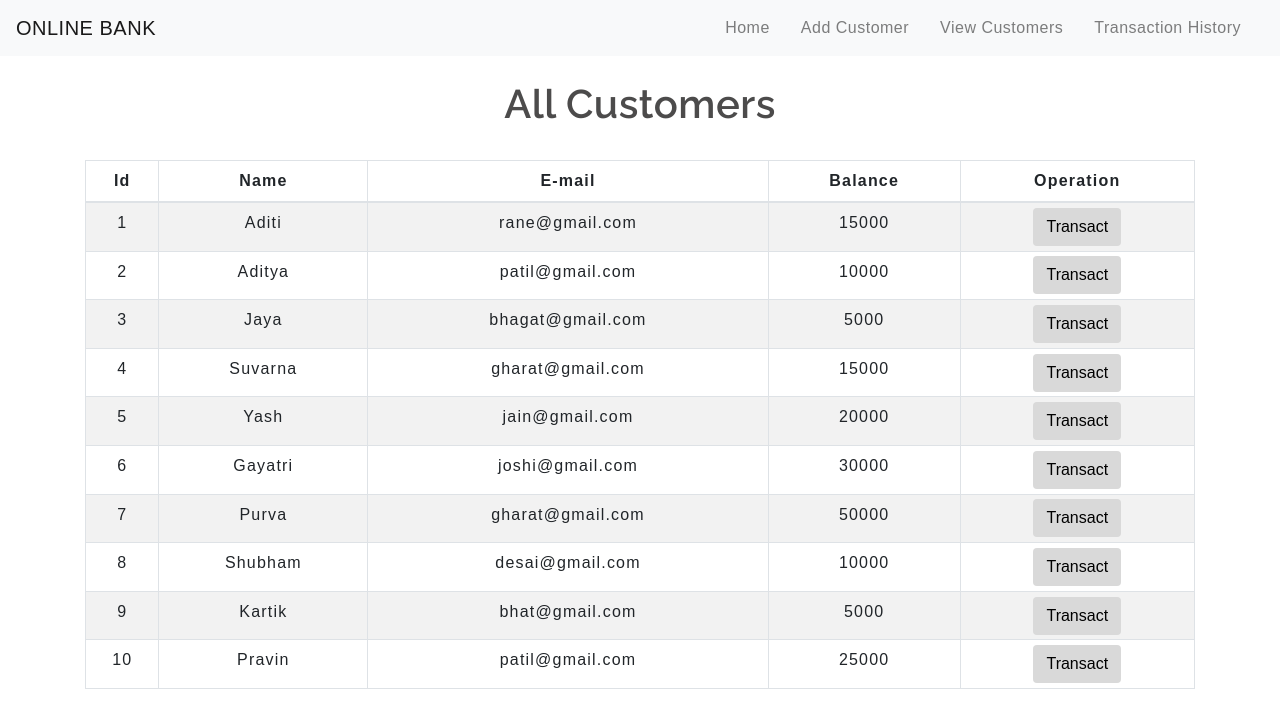
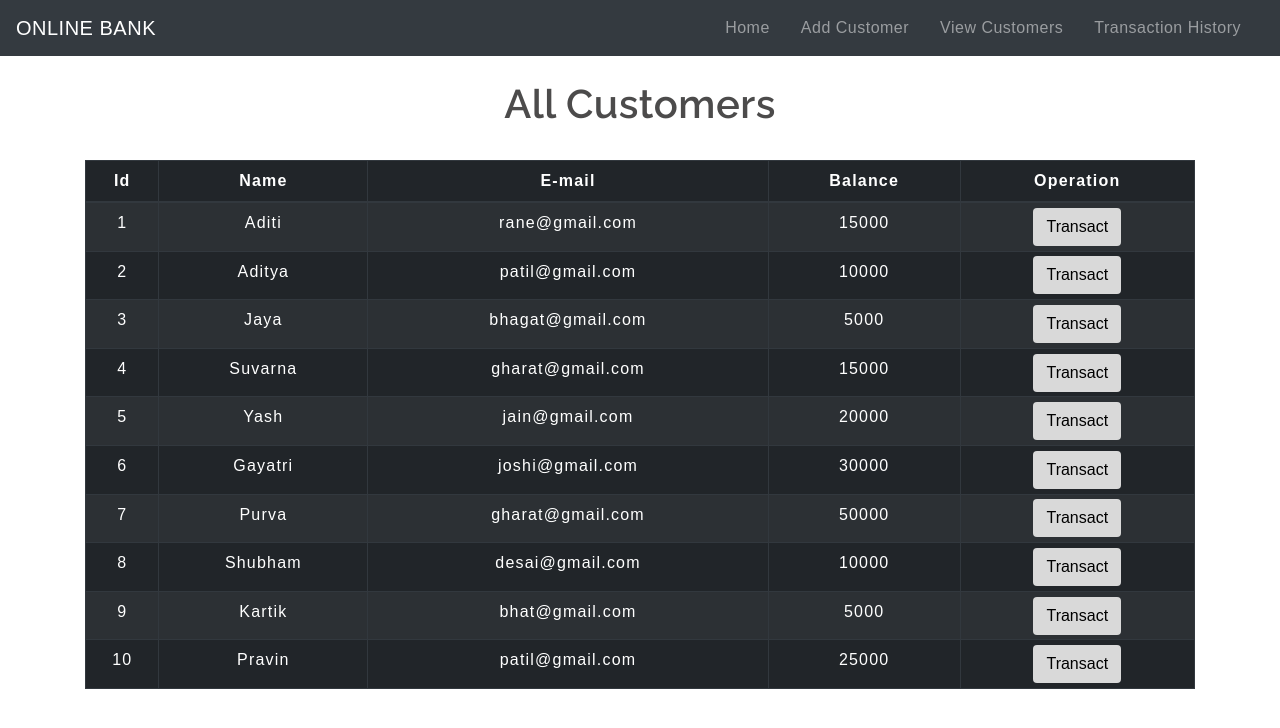
Before and after one commit to SwaraliPatil21/Basic-Banking-System, a PHP site: page /transfermoney.php in a window 1280 px wide. Shown: the top 728 px of the page. Run offline with PHP 8.4, Linux system fonts and the light colour scheme; data comes from the database, SQL or seed files in the repository.

Commit message:
initial commit

```diff
--- a/createuser.php
+++ b/createuser.php
@@ -20,7 +20,7 @@
     $sql="insert into customers(name,email,balance) values('{$name}','{$email}','{$balance}')";
     $result=mysqli_query($conn,$sql);
     if($result){
-               echo "<script> alert('Hurray! User created');
+               echo "<script> alert('Hurray! Customer created');
                                window.location='transfermoney.php';
                      </script>";
 
@@ -71,6 +71,7 @@
     </div>
   </div>
 </div>
+ <script src="https://cdn.jsdelivr.net/npm/sweetalert2@10.14.0/dist/sweetalert2.all.min.js"></script>
 <script src="https://code.jquery.com/jquery-3.5.1.slim.min.js" integrity="sha384-DfXdz2htPH0lsSSs5nCTpuj/zy4C+OGpamoFVy38MVBnE+IbbVYUew+OrCXaRkfj" crossorigin="anonymous"></script>
 <script src="https://cdn.jsdelivr.net/npm/bootstrap@4.5.3/dist/js/bootstrap.bundle.min.js" integrity="sha384-ho+j7jyWK8fNQe+A12Hb8AhRq26LrZ/JpcUGGOn+Y7RsweNrtN/tE3MoK7ZeZDyx" crossorigin="anonymous"></script>
 </body>
--- a/navbar.php
+++ b/navbar.php
@@ -1,5 +1,5 @@
 <!-- navbar -->
-      <nav class="navbar navbar-expand-md navbar-light bg-light">
+      <nav class="navbar navbar-expand-md navbar-dark bg-dark">
       <a class="navbar-brand" href="index.php">ONLINE BANK</a>
       <button class="navbar-toggler" type="button" data-toggle="collapse" data-target="#collapsibleNavbar">
         <span class="navbar-toggler-icon"></span>
--- a/selecteduserdetail.php
+++ b/selecteduserdetail.php
@@ -125,7 +125,7 @@ if(isset($_POST['submit']))
             ?>
             <form method="post" name="tcredit" class="tabletext" ><br>
         <div>
-            <table class="table table-striped table-condensed table-bordered">
+            <table class="table table-striped table-dark table-bordered">
                 <tr>
                     <th class="text-center">Id</th>
                     <th class="text-center">Name</th>
--- a/transactionhistory.php
+++ b/transactionhistory.php
@@ -20,7 +20,7 @@
 
        <br>
        <div class="table-responsive-sm">
-    <table class="table table-hover table-striped table-condensed table-bordered">
+    <table class="table table-hover table-striped table-dark table-bordered">
         <thead>
             <tr>
                 <th class="text-center">S.No.</th>
--- a/transfermoney.php
+++ b/transfermoney.php
@@ -36,7 +36,7 @@
             <div class="row">
                 <div class="col">
                     <div class="table-responsive-sm">
-                    <table class="table table-hover table-sm table-striped table-condensed table-bordered">
+                    <table class="table table-hover table-sm table-striped table-dark table-bordered">
                         <thead>
                             <tr>
                             <th scope="col" class="text-center py-2">Id</th>
```
Also changed, not shown: 8 other files.
